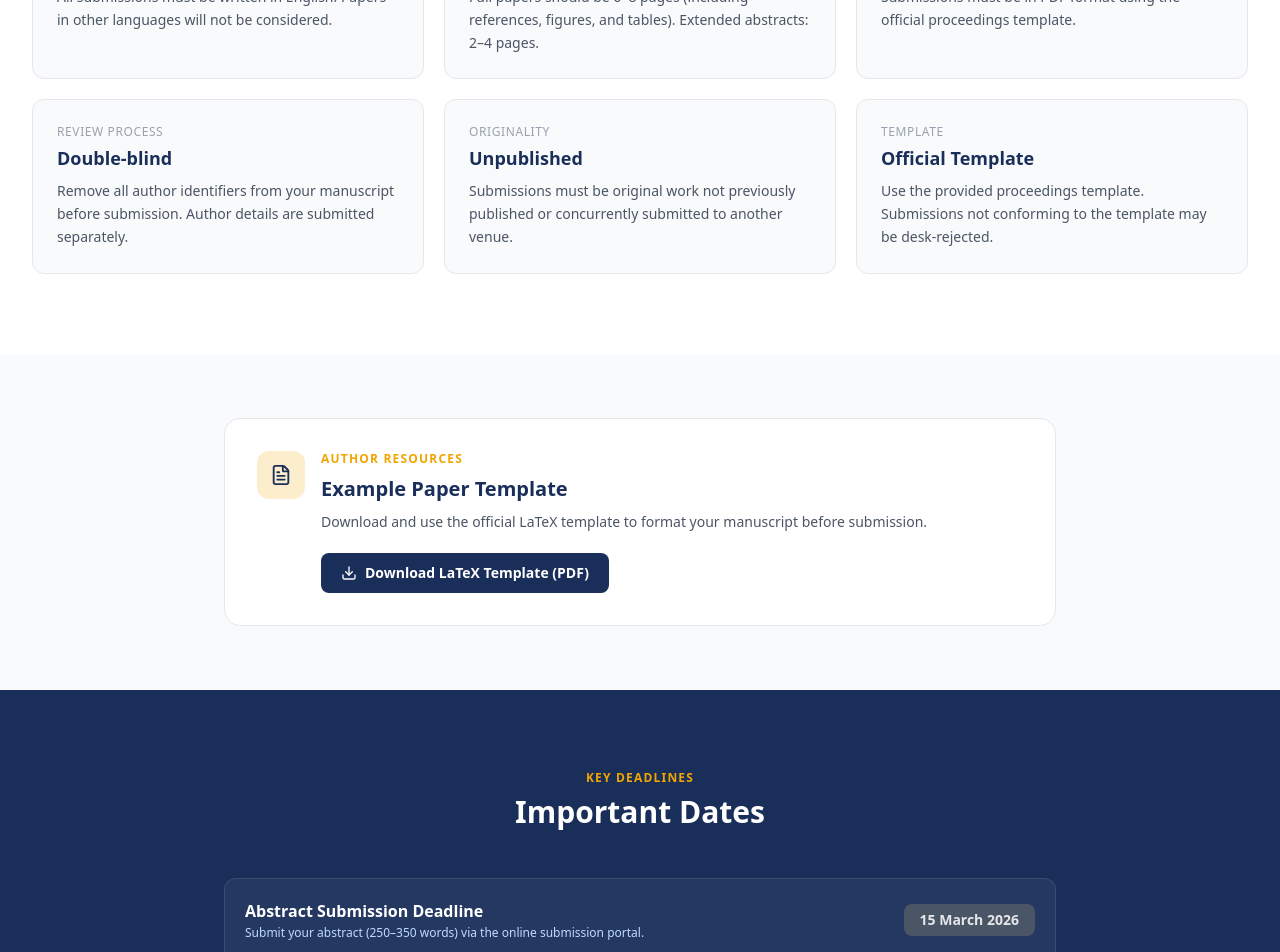
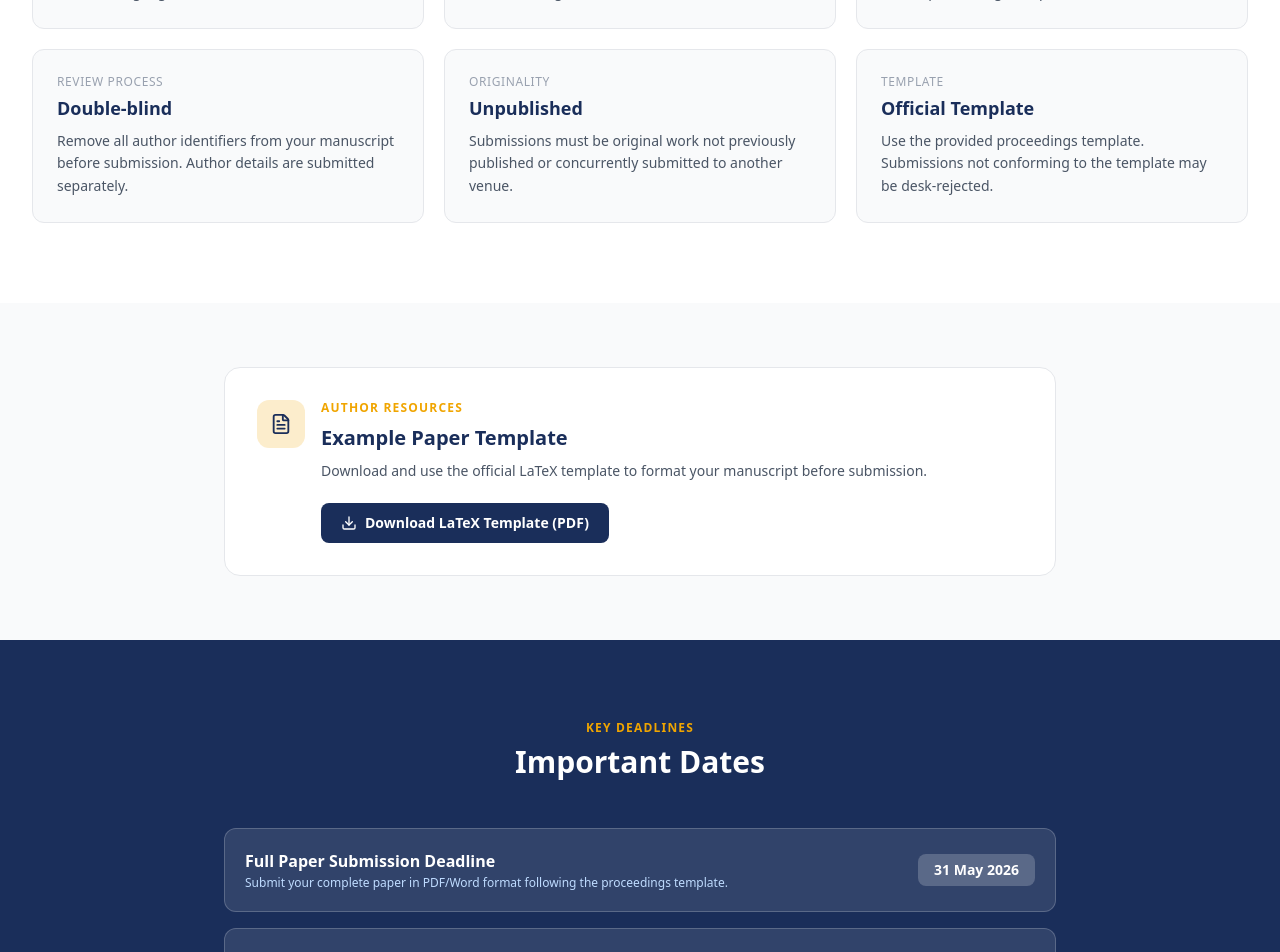
Before and after one commit to adamarbain/International-Conference-Nextgen-2026, a Next.js app: page /call-for-papers in a window 1280 px wide. Shown: the part 1848-2800 px from the top of the page. Built offline with nearby package versions, Linux system fonts and the light colour scheme.

Commit message:
Refactor call for papers page: update submission guidelines and modify subtitle; comment out abstract deadline details in important dates

```diff
--- a/src/app/call-for-papers/page.tsx
+++ b/src/app/call-for-papers/page.tsx
@@ -32,7 +32,7 @@ const submissionGuidelines = [
     id: "length",
     title: "Page Limit",
     value: "6–8 pages",
-    desc: "Full papers should be 6–8 pages (including references, figures, and tables). Extended abstracts: 2–4 pages.",
+    desc: "Full papers should be 6–8 pages (including references, figures, and tables).",
   },
   {
     id: "format",
@@ -73,7 +73,7 @@ export default function CallForPapersPage() {
       <Navbar />
       <PageHero
         title="Call for Papers"
-        subtitle="We invite original research papers, case studies, and extended abstracts from scholars worldwide"
+        subtitle="We invite original research papers and case studies from scholars worldwide"
         badge="Submissions Open"
       />
 
--- a/src/app/page.tsx
+++ b/src/app/page.tsx
@@ -133,12 +133,12 @@ export default function HomePage() {
               >
                 Register Now <ArrowRight size={17} />
               </Link>
-              <Link
+              {/* <Link
                 href="/call-for-papers"
                 className="inline-flex items-center gap-2 bg-white/10 hover:bg-white/20 text-white border border-white/30 font-semibold px-7 py-3.5 rounded-xl transition-colors"
               >
                 Submit Abstract <FileText size={17} />
-              </Link>
+              </Link> */}
             </motion.div>
 
             {/* Countdown */}
--- a/src/data/seminar.ts
+++ b/src/data/seminar.ts
@@ -260,22 +260,22 @@ export const tracks: Track[] = [
 // ─── Important Dates ──────────────────────────────────────────────────────────
 
 export const importantDates: ImportantDate[] = [
-  {
-    id: "abstract-deadline",
-    label: "Abstract Submission Deadline",
-    date: "15 March 2026",
-    description:
-      "Submit your abstract (250–350 words) via the online submission portal.",
-    status: "past",
-  },
-  {
-    id: "acceptance-notification",
-    label: "Acceptance Notification",
-    date: "30 April 2026",
-    description:
-      "Authors will be notified of abstract acceptance/rejection via email.",
-    status: "past",
-  },
+  // {
+  //   id: "abstract-deadline",
+  //   label: "Abstract Submission Deadline",
+  //   date: "15 March 2026",
+  //   description:
+  //     "Submit your abstract (250–350 words) via the online submission portal.",
+  //   status: "past",
+  // },
+  // {
+  //   id: "acceptance-notification",
+  //   label: "Acceptance Notification",
+  //   date: "30 April 2026",
+  //   description:
+  //     "Authors will be notified of abstract acceptance/rejection via email.",
+  //   status: "past",
+  // },
   {
     id: "full-paper-deadline",
     label: "Full Paper Submission Deadline",
@@ -576,13 +576,13 @@ export const faqItems: FAQItem[] = [
       "Papers should be submitted in PDF or Microsoft Word format, following the official proceedings template available on the Call for Papers page. The maximum length is 8 pages including references, figures, and tables. All submissions must be in English.",
     category: "submission",
   },
-  {
-    id: "faq-5",
-    question: "What is the abstract submission deadline?",
-    answer:
-      "The abstract submission deadline is 15 March 2026. Abstracts should be 250–350 words and submitted through the online portal. Authors will receive acceptance/rejection notifications by 30 April 2026.",
-    category: "submission",
-  },
+  // {
+  //   id: "faq-5",
+  //   question: "What is the abstract submission deadline?",
+  //   answer:
+  //     "The abstract submission deadline is 15 March 2026. Abstracts should be 250–350 words and submitted through the online portal. Authors will receive acceptance/rejection notifications by 30 April 2026.",
+  //   category: "submission",
+  // },
   {
     id: "faq-6",
     question: "How are submitted papers reviewed?",
```
